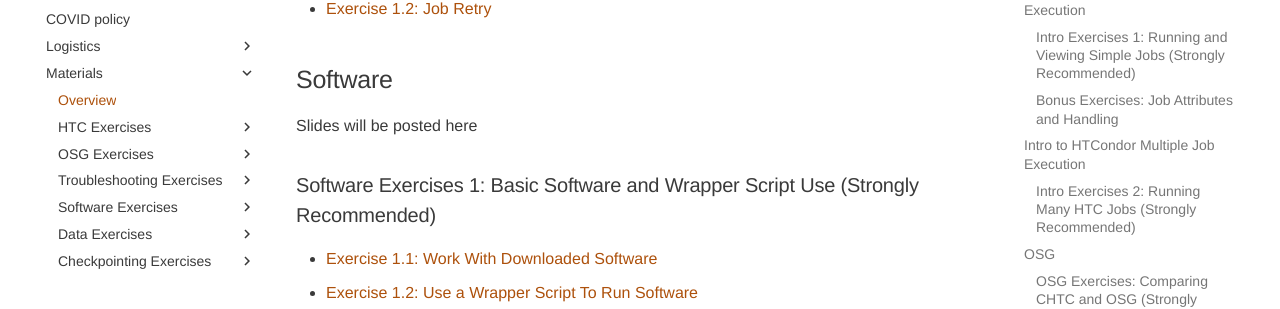
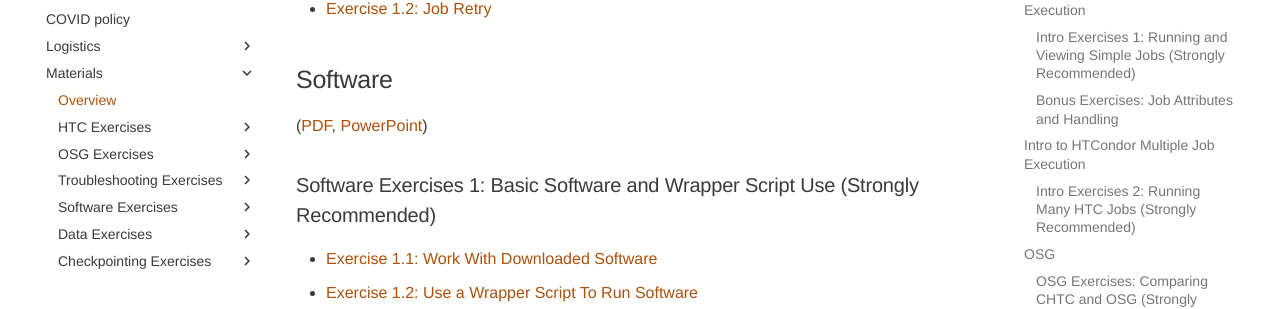
Before and after one commit to showmic09/user-school-2022, an MkDocs documentation site: the page built from docs/materials/index.md, in a window 1280 px wide and 900 px high, scrolled down 1568 px. Shown: the part 143-452 px from the top of the window. Built offline with MkDocs 1.6.1 and Material for MkDocs 9.7.7, drawn with Linux system fonts in a browser that asks for light colours.

Commit message:
adding links to index

```diff
--- a/docs/materials/index.md
+++ b/docs/materials/index.md
@@ -74,7 +74,8 @@ View the slides
 
 ## Software
 
-Slides will be posted here
+([PDF](troubleshooting/files/osgus22-software.pdf),
+[PowerPoint](troubleshooting/files/osgus22-software.pptx))
 
 ### Software Exercises 1: Basic Software and Wrapper Script Use (Strongly Recommended)
 
```
